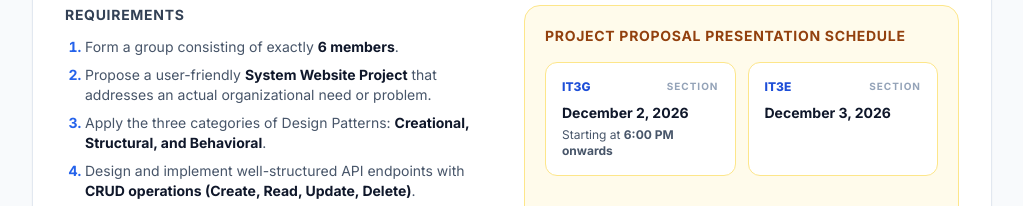
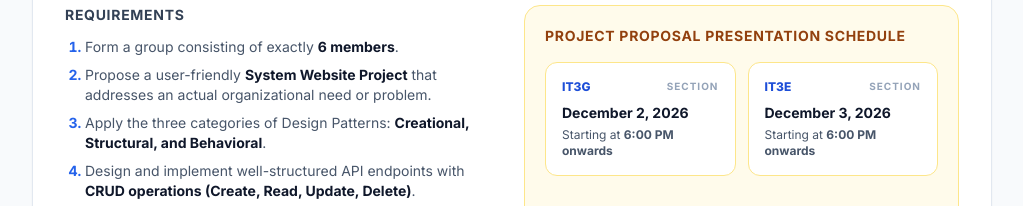
Before and after one commit to richanjo/ITPE-130---Integrative-Programming-2-Quizzes, a plain HTML site: page index.html in a window 1280 px wide. Shown: the part 1480-1686 px from the top of the page, without its empty margins (128-1151 px from the left). Drawn offline with nearby package versions, Linux system fonts and the light colour scheme; no server answers.

Commit message:
Update index.html

```diff
--- a/index.html
+++ b/index.html
@@ -242,6 +242,7 @@
                                     <span class="text-[10px] font-bold tracking-widest text-slate-400">SECTION</span>
                                 </div>
                                 <p class="text-sm font-bold text-slate-900 mt-2">December 3, 2026</p>
+                                 <p class="text-xs text-slate-600 mt-1">Starting at <strong>6:00 PM onwards</strong></p>
                             </div>
                         </div>
                     </div>
```
